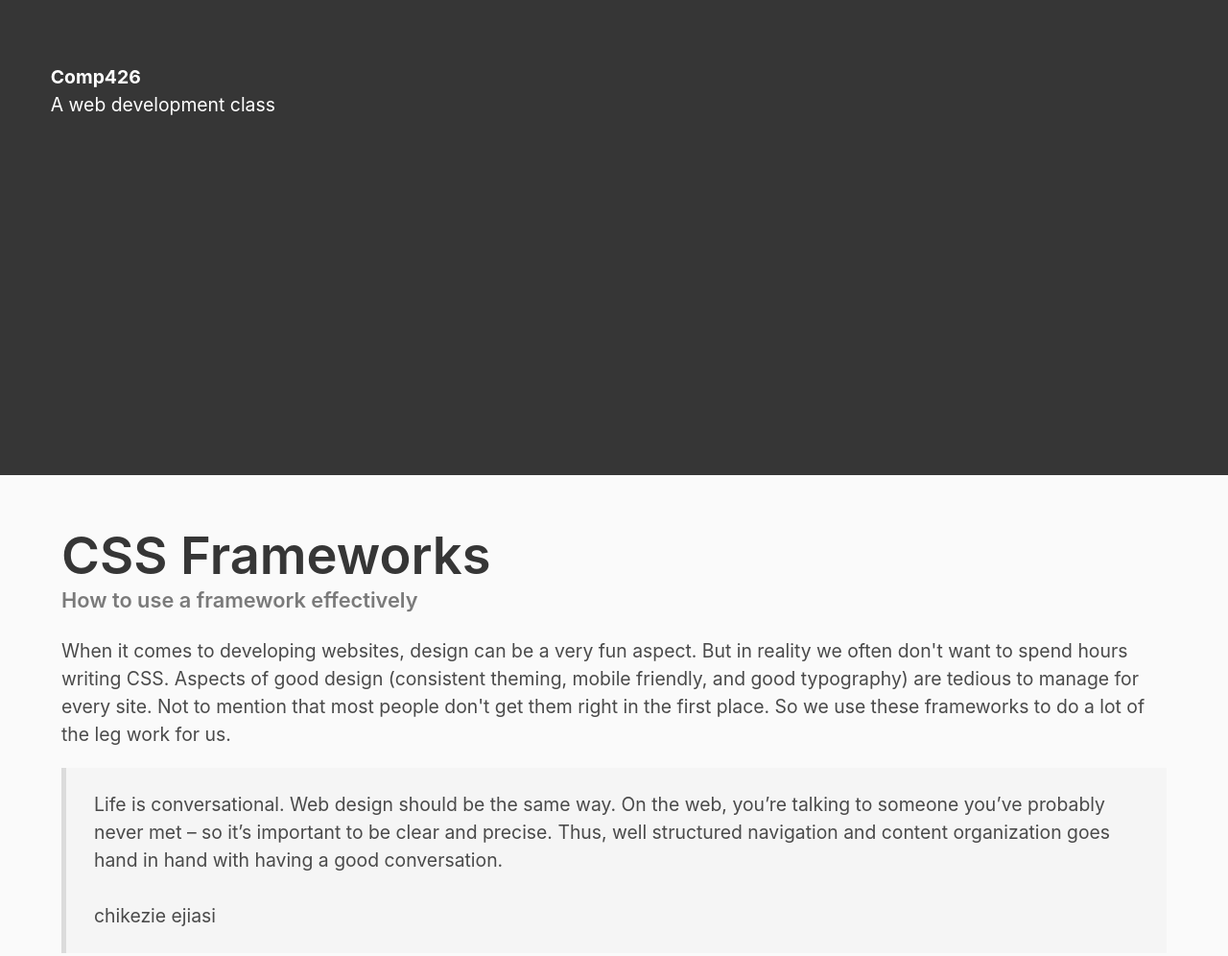
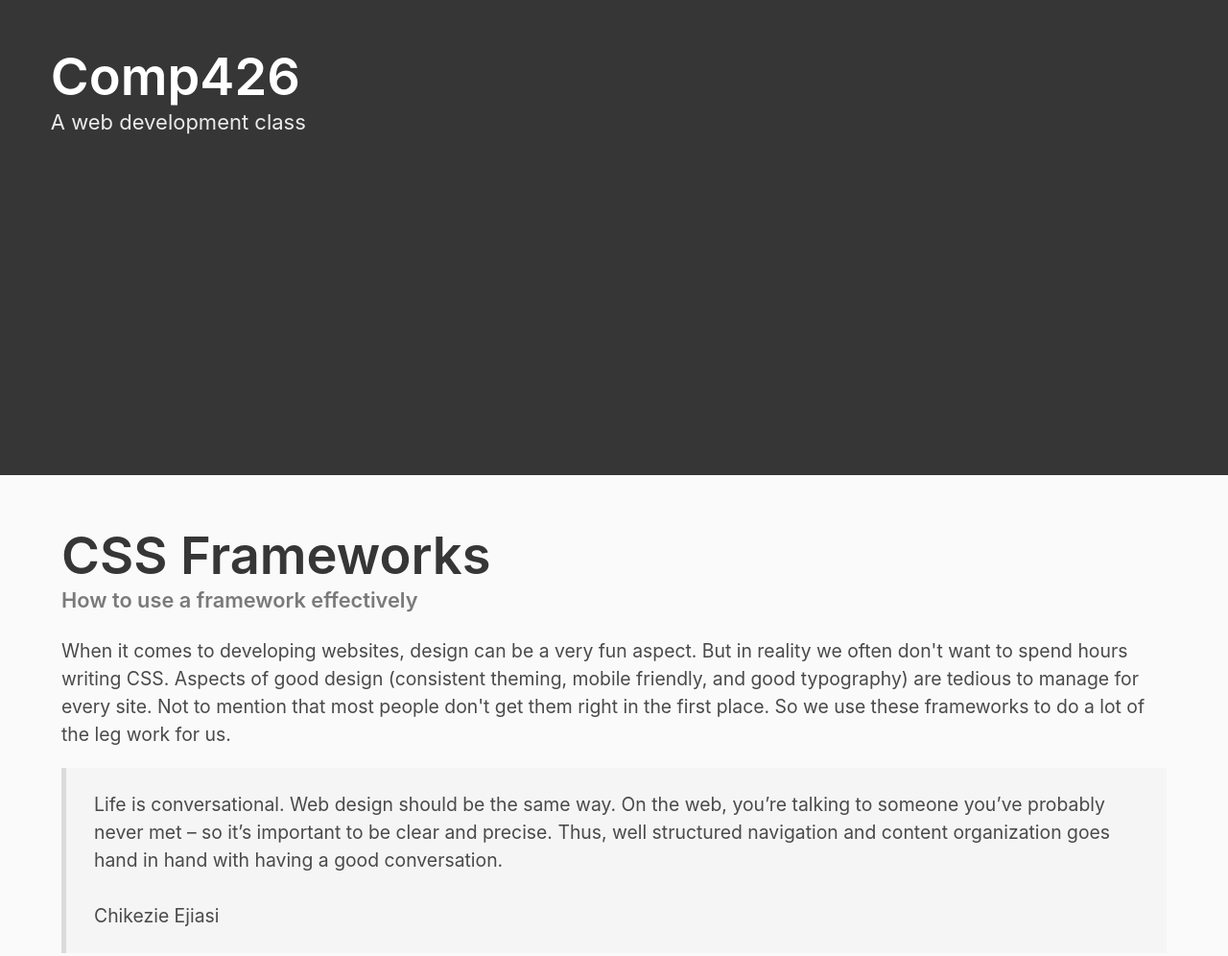
Before and after one commit to jdmar3-comp426/a02-aramaram21, a website: page index.html in a window 1280 px wide. Shown: the part 305-1301 px from the top of the page at 96% size. Drawn offline with nearby package versions, Linux system fonts and the light colour scheme; a web font is replaced by a local one.

Commit message:
title two

```diff
--- a/index.html
+++ b/index.html
@@ -12,10 +12,10 @@
 <section class="hero is-dark is-fullheight">
     <div class="hero-body">
         <div class="">
-            <h1 class="has-text-weight-bold">
+            <h1 class="title">
                 Comp426
             </h1>
-            <h2 class="">
+            <h2 class="subtitle">
                 A web development class
             </h2>
         </div>
@@ -41,7 +41,7 @@
                 hand with having a good conversation.
                 <br>
                 <br>
-                <span class="">chikezie ejiasi</span>
+                <span class="is-capitalized">chikezie ejiasi</span>
             </blockquote>
             <p>
 	    	Now something to be careful of is making every site you make look identical.
@@ -58,7 +58,7 @@
     <div class="container">
         <div class="content">
             <h1 class="title has-text-weight-bold">Consistency is Key</h1>
-            <h5 class="subtitle">Elements on a web page should be related and follow the same theme</h5>
+            <h5 class="subtitle has-text-grey has-text-weight-bold">Elements on a web page should be related and follow the same theme</h5>
             <p>
 	    	For the sake of readability and user experience you should try to keep you styling similar throughout the page.
 	    </p>
@@ -81,7 +81,7 @@
         </div>
         <hr>
         <div class="notification is-danger">
-            <p><span class="">Warning! </span>Even with a framework you can still make mistakes!</p>
+            <p><span class="has-text-weight-bold">Warning! </span>Even with a framework you can still make mistakes!</p>
         </div>
     </div>
 </section>
```
